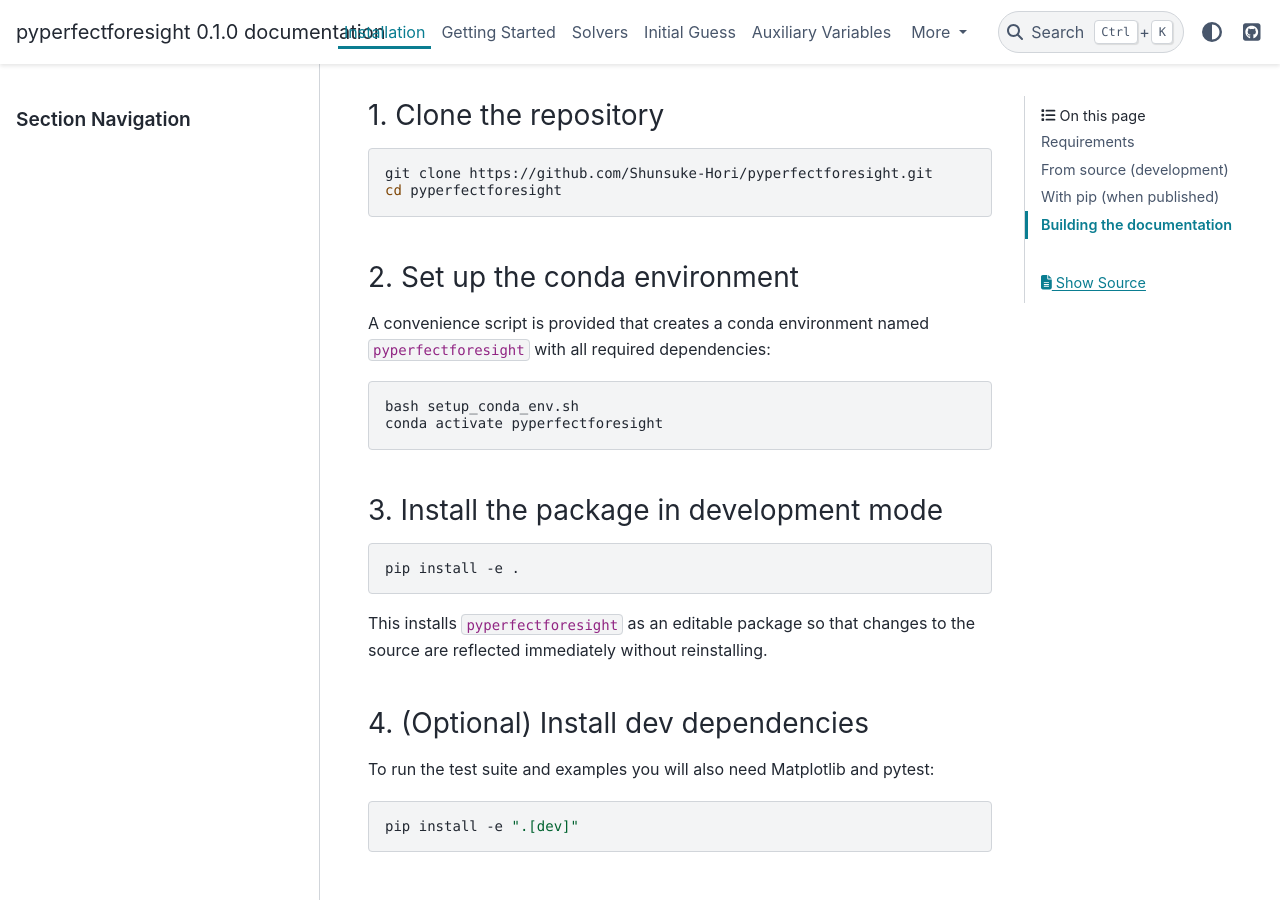
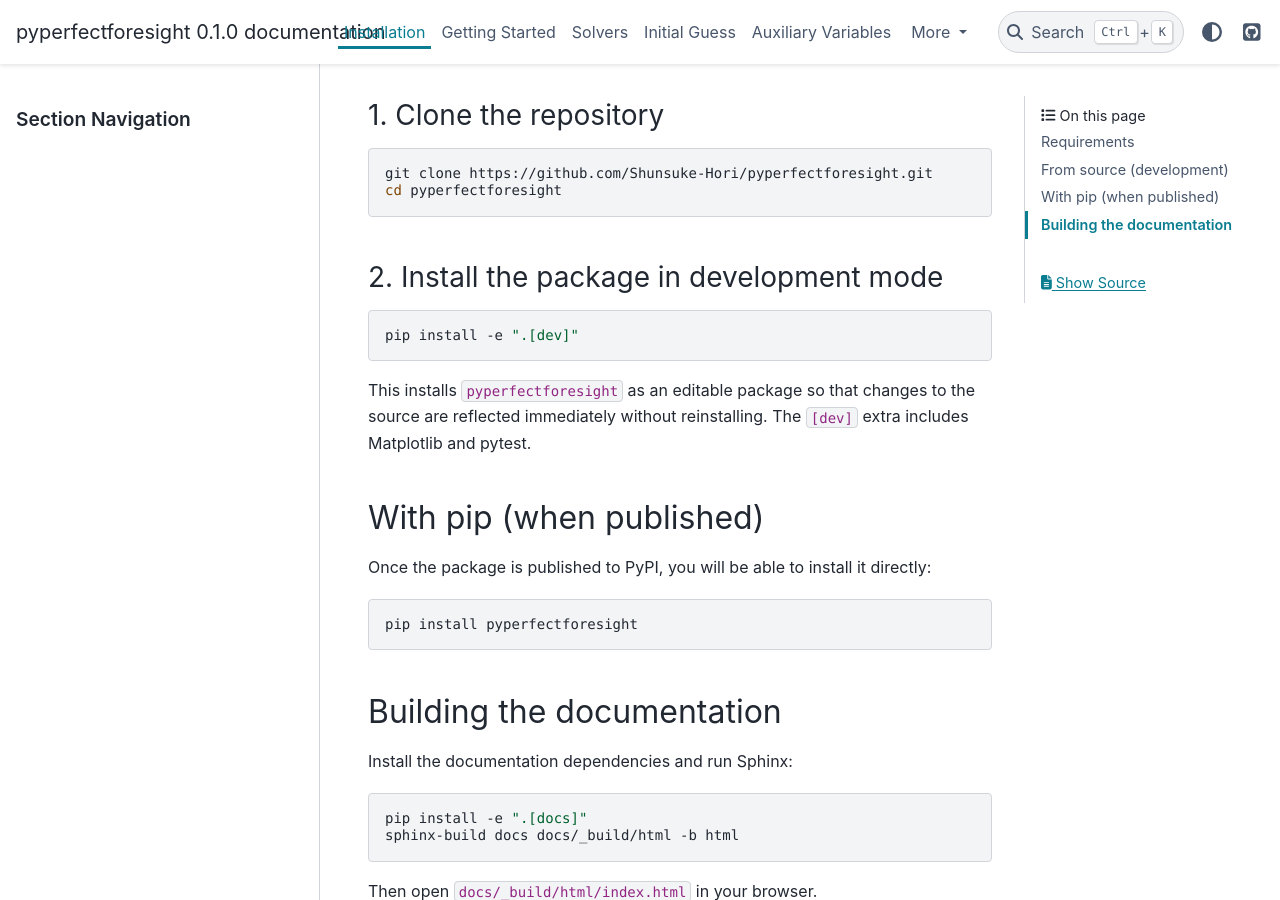
Before and after one commit to Shunsuke-Hori/pyperfectforesight, a Sphinx documentation site: the page built from docs/installation.md, in a window 1280 px wide and 900 px high, scrolled down 434 px. Built offline with Sphinx 7.4.7 and the PyData theme 0.15.4, drawn with Linux system fonts in a browser that asks for light colours.

Commit message:
fix: remove outdated conda setup script (#30)
* fix: remove outdated conda setup script

setup_conda_env.sh is redundant now that pyproject.toml declares all
dependencies, and it still referenced the old DynareByPython name.

Co-Authored-By: Claude Sonnet 4.6 <noreply@anthropic.com>

* docs: remove references to deleted setup_conda_env.sh

Replace conda setup script instructions with a single
`pip install -e ".[dev]"` command in README and docs/installation.md.

Co-Authored-By: Claude Sonnet 4.6 <noreply@anthropic.com>

---------

Co-authored-by: Claude Sonnet 4.6 <noreply@anthropic.com>

````diff
--- a/docs/installation.md
+++ b/docs/installation.md
@@ -16,30 +16,13 @@ git clone https://github.com/Shunsuke-Hori/pyperfectforesight.git
 cd pyperfectforesight
 ```
 
-### 2. Set up the conda environment
-
-A convenience script is provided that creates a conda environment named `pyperfectforesight` with all required dependencies:
-
-```bash
-bash setup_conda_env.sh
-conda activate pyperfectforesight
-```
-
-### 3. Install the package in development mode
-
-```bash
-pip install -e .
-```
-
-This installs `pyperfectforesight` as an editable package so that changes to the source are reflected immediately without reinstalling.
-
-### 4. (Optional) Install dev dependencies
-
-To run the test suite and examples you will also need Matplotlib and pytest:
+### 2. Install the package in development mode
 
 ```bash
 pip install -e ".[dev]"
 ```
+
+This installs `pyperfectforesight` as an editable package so that changes to the source are reflected immediately without reinstalling. The `[dev]` extra includes Matplotlib and pytest.
 
 ## With pip (when published)
 
````
Also changed, not shown: README.md (+2 -8 lines), 1 other file.
